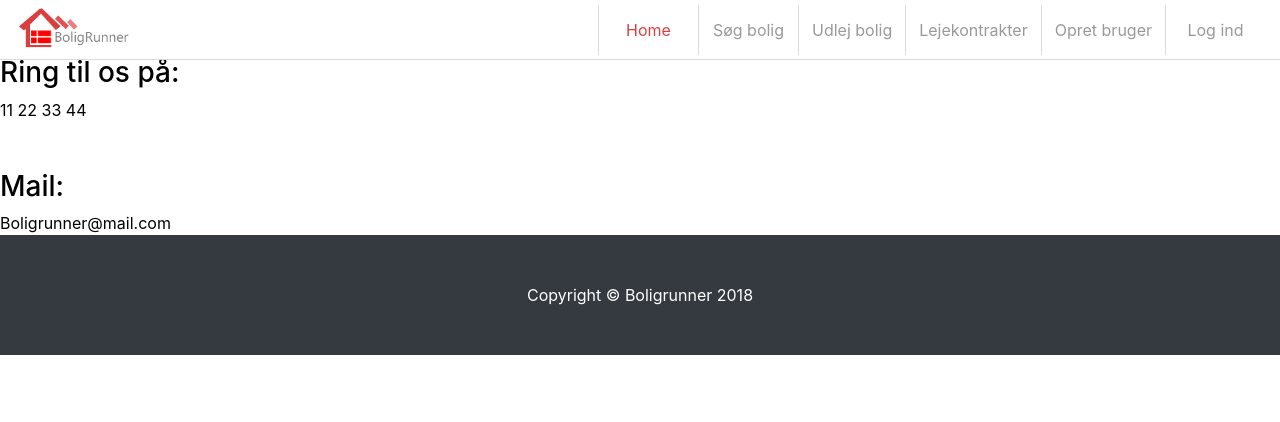
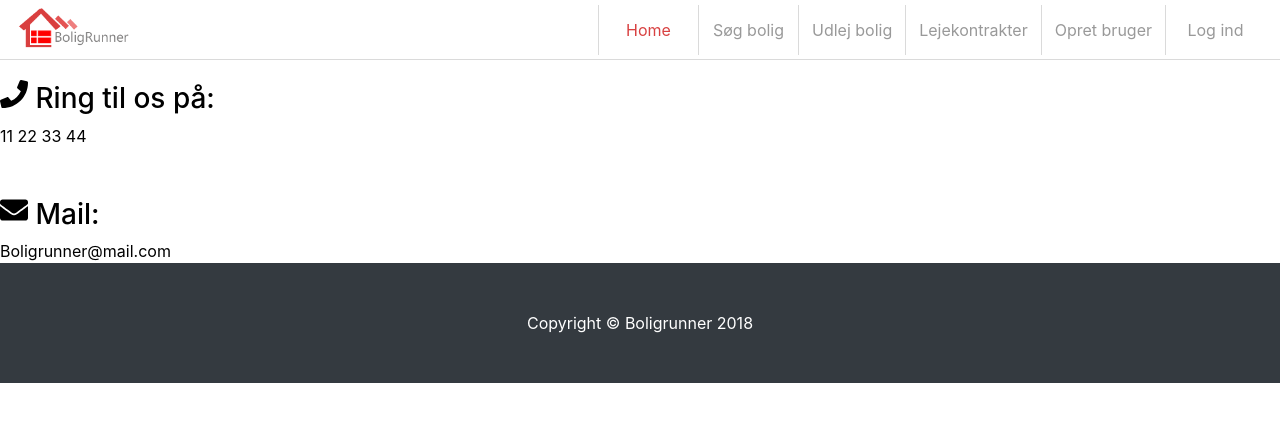
Before and after one commit to Alek2750/SYSProjekt, a React (Create React App) app in the folder react-app/: page /CustomerService in a window 1280 px wide. Shown: the top 422 px of the page. Built offline with nearby package versions, Linux system fonts and the light colour scheme; what react-bootstrap-table2-editor, react-bootstrap-table2-filter would draw is missing.

Commit message:
react icons

```diff
--- a/react-app/package.json
+++ b/react-app/package.json
@@ -13,6 +13,7 @@
     "react-bootstrap-table2-filter": "^1.1.0",
     "react-bootstrap-table2-paginator": "^1.0.4",
     "react-dom": "^16.6.3",
+    "react-icons": "^3.2.2",
     "react-router-dom": "^4.3.1",
     "react-scripts": "2.1.1",
     "react-table": "^6.8.6",
--- a/react-app/src/CustomerService.js
+++ b/react-app/src/CustomerService.js
@@ -1,15 +1,16 @@
 import React, { Component } from "react";
-
+import { FaPhone, FaEnvelope } from 'react-icons/fa';
 class CustomerService extends Component{
     render(){
         return(
             <div>
-                <h3>Ring til os på:</h3>
+                <br/>
+                <h3><FaPhone/> Ring til os på:</h3>
                 11 22 33 44
                 <br/>
                 <br/>
                 <br/>
-                <h3>Mail:</h3>
+                <h3><FaEnvelope/> Mail:</h3>
                 Boligrunner@mail.com
 
             </div>
```
Also changed, not shown: 1 other file (tests, documents, lock files or other folders).
